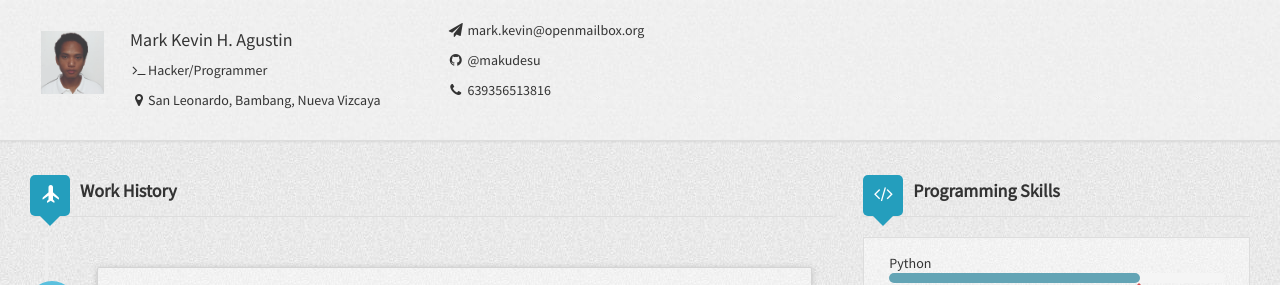
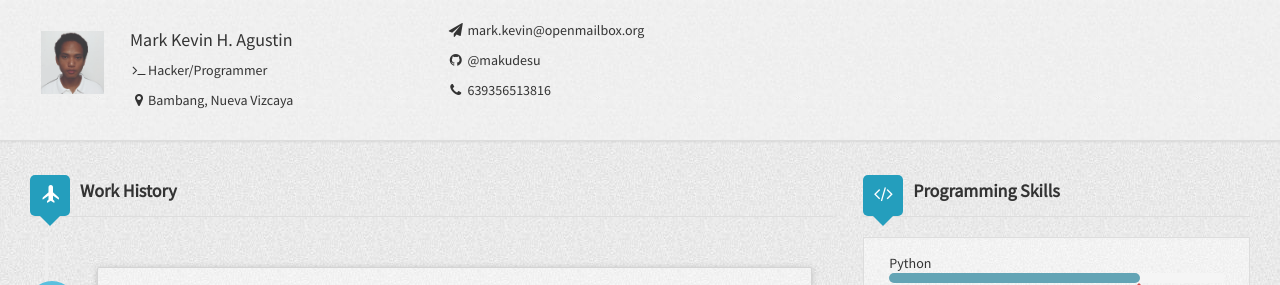
Before and after one commit to makudesu/makudesu.github.io, a Jekyll site: the page built from index.html, in a window 1280 px wide and 900 px high. Shown: the top 285 px of the window. Built offline with Jekyll 4.4.1, drawn with Linux system fonts in a browser that asks for light colours; nearby versions of some CDN libraries.

Commit message:
Updated my address

```diff
--- a/_config.yml
+++ b/_config.yml
@@ -14,7 +14,7 @@ exclude: [vendor]
 author:
   name: Mark Kevin H. Agustin
   title: Hacker/Programmer
-  address: San Leonardo, Bambang, Nueva Vizcaya
+  address: Bambang, Nueva Vizcaya
   email: mark.kevin@openmailbox.org
   github: makudesu
   gavatar: /makudesu.github.io/assets/img/avatar.JPG
```
